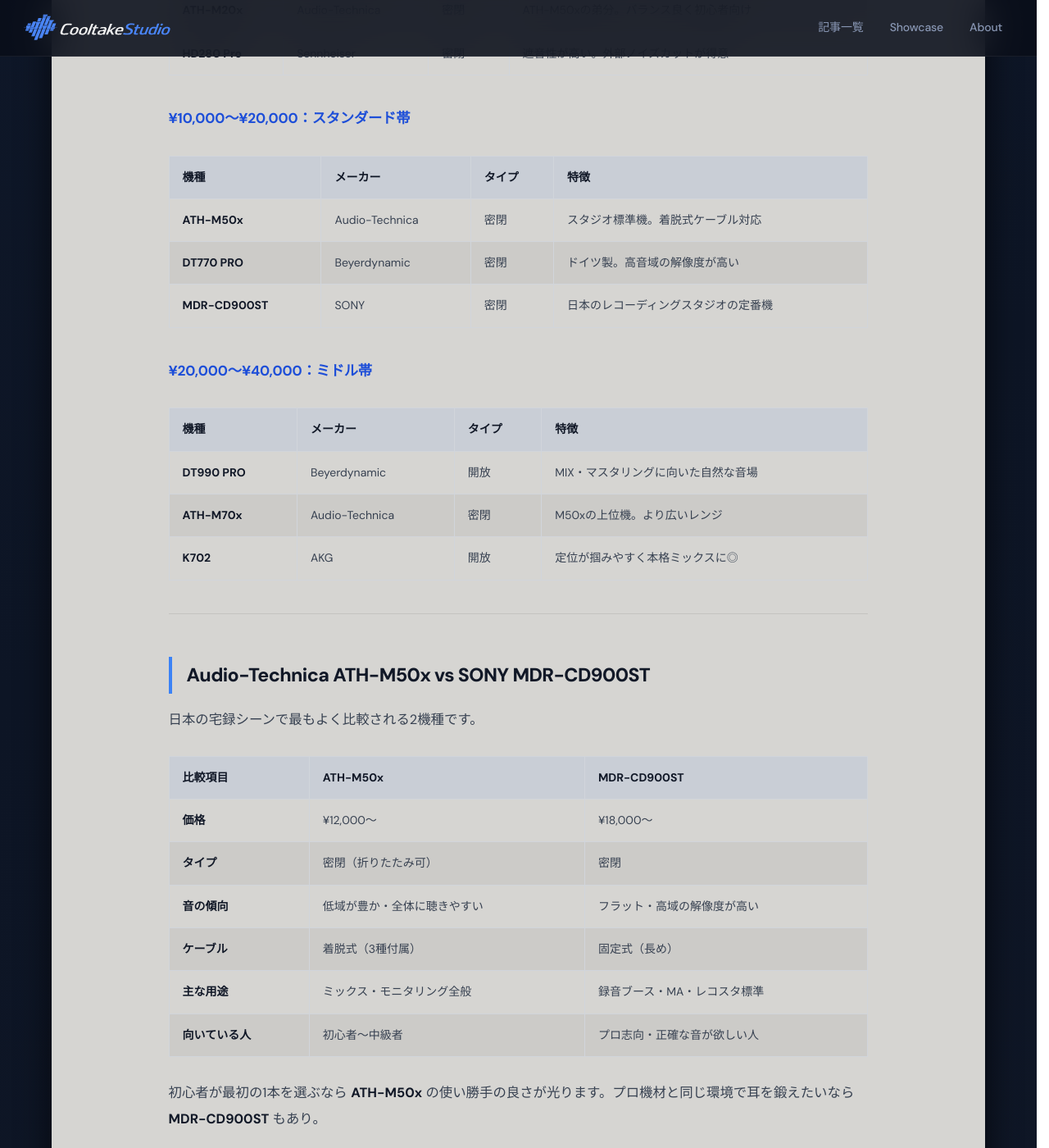
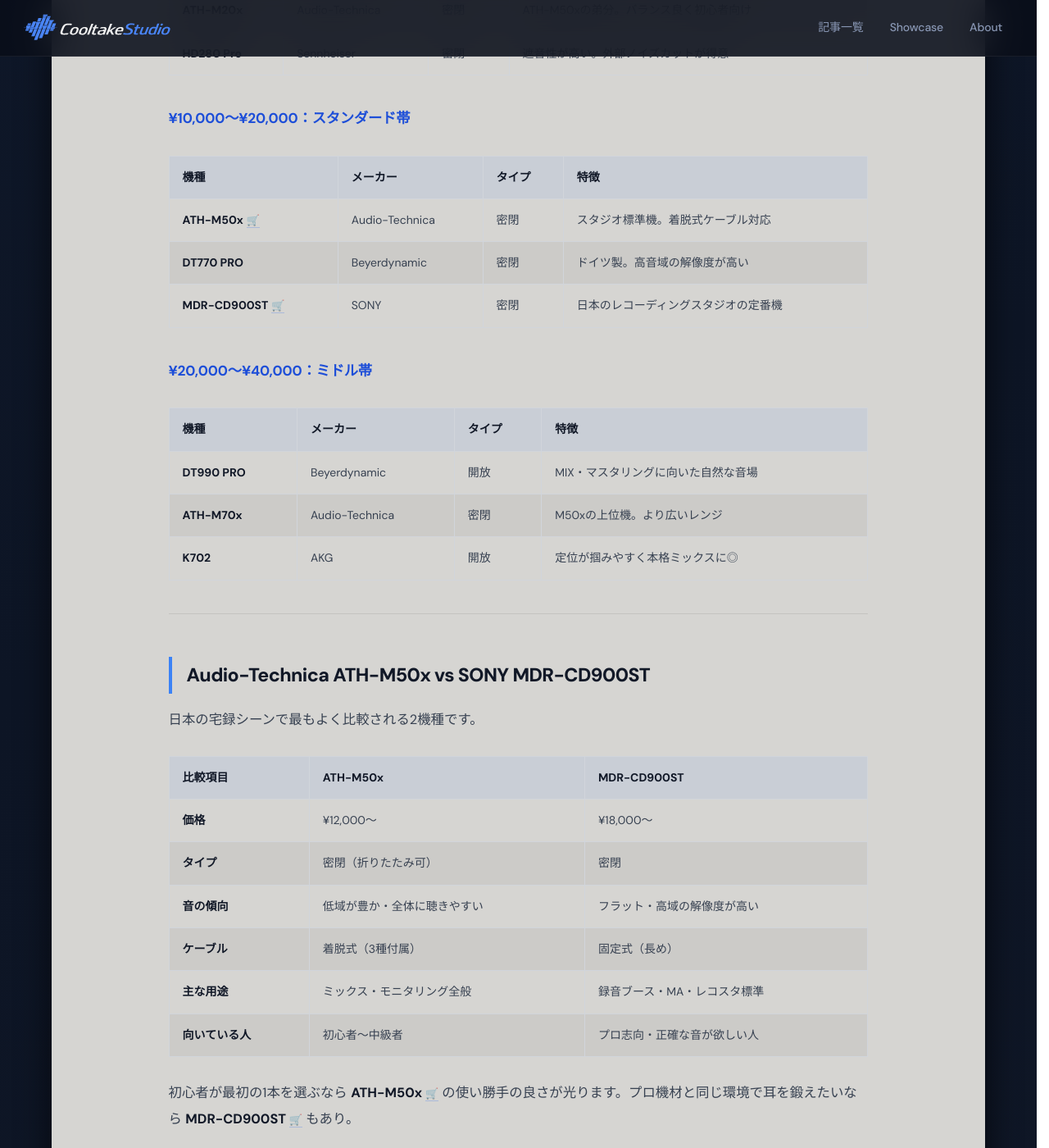
Before and after one commit to cooltake/cooltake-staging, a Jekyll site: the page built from _posts/2026-05-24-monitor-headphones-guide.md, in a window 1280 px wide and 1400 px high, scrolled down 1674 px. Shown: the whole window at 82% size. Built offline with Jekyll 4.4.1, drawn with Linux system fonts in a browser that asks for light colours; some web fonts are replaced.

Commit message:
feat: add soundhouse inline links in 2026-05-24-monitor-headphones-guide.md

```diff
--- a/_posts/2026-05-24-monitor-headphones-guide.md
+++ b/_posts/2026-05-24-monitor-headphones-guide.md
@@ -43,9 +43,9 @@
 
 | 機種 | メーカー | タイプ | 特徴 |
 |------|---------|--------|------|
-| **ATH-M50x** | Audio-Technica | 密閉 | スタジオ標準機。着脱式ケーブル対応 |
+| **ATH-M50x**<a href="https://h.accesstrade.net/sp/cc?rk=01001xqc00os63&url=https%3A%2F%2Fwww.soundhouse.co.jp%2Fproducts%2Fdetail%2Fitem%2F192282%2F" rel="nofollow" referrerpolicy="no-referrer-when-downgrade" style="font-size:.8rem;color:#1e3a5f;font-weight:600;margin-left:.3em;">🛒</a> | Audio-Technica | 密閉 | スタジオ標準機。着脱式ケーブル対応 |
 | **DT770 PRO** | Beyerdynamic | 密閉 | ドイツ製。高音域の解像度が高い |
-| **MDR-CD900ST** | SONY | 密閉 | 日本のレコーディングスタジオの定番機 |
+| **MDR-CD900ST**<a href="https://h.accesstrade.net/sp/cc?rk=01001xqc00os63&url=https%3A%2F%2Fwww.soundhouse.co.jp%2Fproducts%2Fdetail%2Fitem%2F71265%2F" rel="nofollow" referrerpolicy="no-referrer-when-downgrade" style="font-size:.8rem;color:#1e3a5f;font-weight:600;margin-left:.3em;">🛒</a> | SONY | 密閉 | 日本のレコーディングスタジオの定番機 |
 
 ### ¥20,000〜¥40,000：ミドル帯
 
@@ -70,7 +70,7 @@
 | **主な用途** | ミックス・モニタリング全般 | 録音ブース・MA・レコスタ標準 |
 | **向いている人** | 初心者〜中級者 | プロ志向・正確な音が欲しい人 |
 
-初心者が最初の1本を選ぶなら **ATH-M50x** の使い勝手の良さが光ります。プロ機材と同じ環境で耳を鍛えたいなら **MDR-CD900ST** もあり。
+初心者が最初の1本を選ぶなら **ATH-M50x**<a href="https://h.accesstrade.net/sp/cc?rk=01001xqc00os63&url=https%3A%2F%2Fwww.soundhouse.co.jp%2Fproducts%2Fdetail%2Fitem%2F192282%2F" rel="nofollow" referrerpolicy="no-referrer-when-downgrade" style="font-size:.8rem;color:#1e3a5f;font-weight:600;margin-left:.3em;">🛒</a> の使い勝手の良さが光ります。プロ機材と同じ環境で耳を鍛えたいなら **MDR-CD900ST**<a href="https://h.accesstrade.net/sp/cc?rk=01001xqc00os63&url=https%3A%2F%2Fwww.soundhouse.co.jp%2Fproducts%2Fdetail%2Fitem%2F71265%2F" rel="nofollow" referrerpolicy="no-referrer-when-downgrade" style="font-size:.8rem;color:#1e3a5f;font-weight:600;margin-left:.3em;">🛒</a> もあり。
 
 ---
 
```
